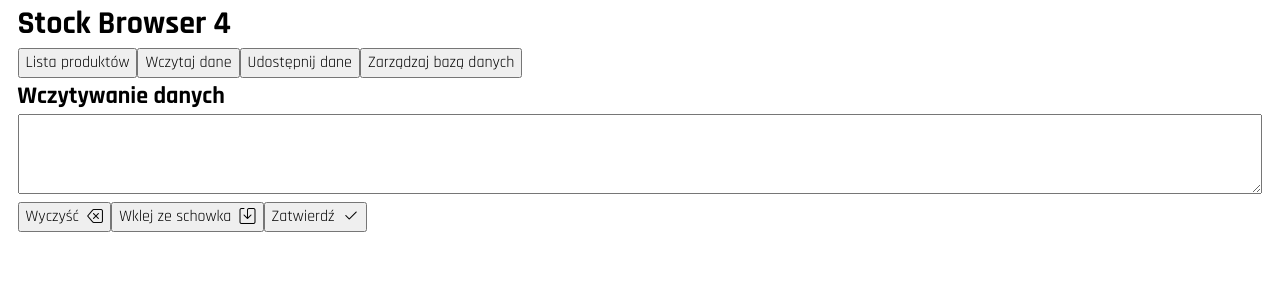
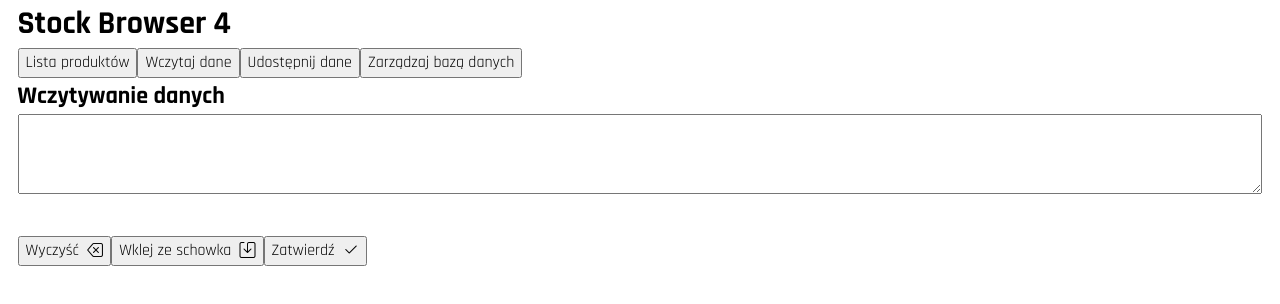
Before and after one commit to PawRys/StockBrowser4, a Vue app: page / in a window 1280 px wide. Both pictures are taken after a click on the button "Wczytaj dane". Shown: the top 304 px of the page. Built offline with nearby package versions, Linux system fonts and the light colour scheme.

Commit message:
pasting data logic

```diff
--- a/src/components/tabs/DatabaseUpdate.vue
+++ b/src/components/tabs/DatabaseUpdate.vue
@@ -1,61 +1,51 @@
 <script setup lang="ts">
-import { ref } from 'vue'
+import { ref, watch } from 'vue'
+import { defineDataType } from '../DatabaseUpdateUtils/functions_lib'
+import PasteButton from '../DatabaseUpdateUtils/PasteButton.vue'
 
-const textarea = ref('')
-const message = ref('')
-const clipboardPerrmisionTest = ref(true)
+const textbox = ref('')
+const messagebox = ref('')
 
-await navigator.permissions
-  .query({ name: 'clipboard-read' as PermissionName })
-  .then((permissionStatus) => {
-    permissionStatus.addEventListener('change', () => {
-      if (permissionStatus.state === 'denied') {
-        clipboardPerrmisionTest.value = false
-      }
-    })
-  })
-  .catch((err) => {
-    console.log('/** Browser permission issue. **/\n', err)
-    clipboardPerrmisionTest.value = false
-  })
+watch(textbox, () => {
+  const { message } = defineDataType(textbox.value)
+  messagebox.value = message
+})
 
-function dummy(e: Event): void {
+async function paste(data: Promise<string>) {
+  textbox.value = await data
+}
+
+function reset() {
+  textbox.value = ''
+}
+
+function submit(e: Event): void {
   console.log(e)
 }
 
-async function clip() {
-  message.value = 'some message\nsome message\nsome message\n'
-
-  const clipboardData = await navigator.clipboard
-    .readText()
-    .catch((reason) => console.error(reason))
-
-  if (clipboardData) {
-    textarea.value = clipboardData
-  }
-}
+// function testinput(e: Event) {
+// const t = e.target as HTMLInputElement
+// const data = t?.value || ''
+//   console.log(e)
+// }
 </script>
 
 <template>
   <section id="database-update">
     <h2>Wczytywanie danych</h2>
-    <form @submit.prevent="dummy">
-      <textarea id="data-input" v-model="textarea"></textarea>
+    <form @submit.prevent="submit">
+      <textarea class="text-box" v-model="textbox"></textarea>
 
-      <div :class="['message-box', { active: message }]">
-        <pre>{{ message }}</pre>
-      </div>
+      <input type="text" class="message-box" v-model="messagebox" disabled />
+      <!-- <input type="text" class="message-box" v-model="messagebox" readonly /> -->
 
       <div class="buttonbar">
-        <button type="reset" @click="message = ''">
+        <button type="button" @click="reset">
           <span>Wyczyść</span>
           <i class="bi bi-backspace"></i>
         </button>
 
-        <button type="button" v-if="clipboardPerrmisionTest" @click="clip">
-          <span>Wklej ze schowka</span>
-          <i class="bi bi-save"></i>
-        </button>
+        <PasteButton @clipboard-paste="paste" />
 
         <button type="submit">
           <span>Zatwierdź</span>
@@ -67,14 +57,20 @@ async function clip() {
 </template>
 
 <style scoped>
-#data-input {
+form {
+  display: grid;
+  gap: 1ch;
+}
+.text-box {
   padding: 0.6ch 1ch;
   width: 100%;
   height: 5rem;
 }
 
 .message-box {
-  border: pink;
+  border: none;
+  width: 100%;
+  background-color: transparent;
 
   display: grid;
   grid-template-rows: 0fr;
```
